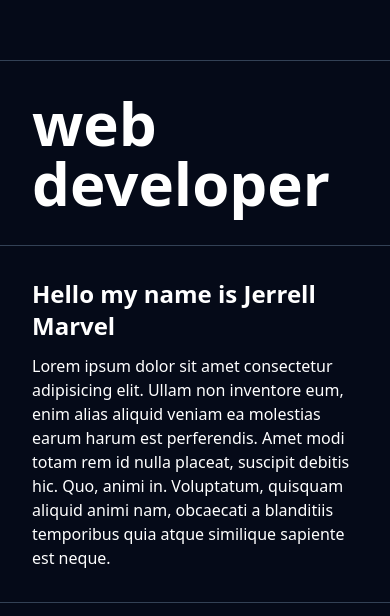
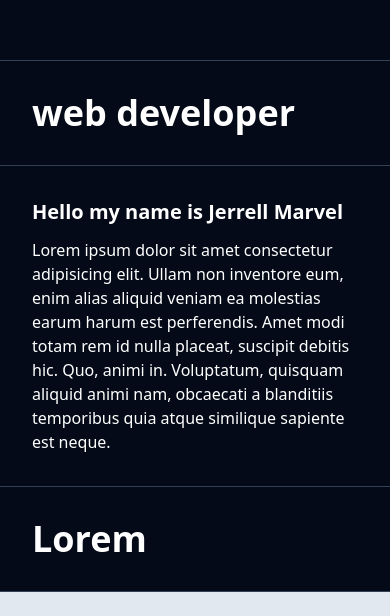
Before and after one commit to Jerrell-Marvel/portfolio-v2.0, a Next.js app: page / in a window 390 px wide. Shown: the part 228-844 px from the top of the page. Built offline with nearby package versions, Linux system fonts and the light colour scheme.

Commit message:
fix home section responsiveness

```diff
--- a/components/Sections/Home/HomeSection2.tsx
+++ b/components/Sections/Home/HomeSection2.tsx
@@ -9,12 +9,12 @@ const HomeSection2 = () => {
         {/* Main image */}
         <div className="bg-main-black h-72 sm:h-96 relative"></div>
 
-        <div className="flex items-center sm:col-start-1 sm:col-end-2 sm:row-start-2 sm:row-end-3 bg-main-black">
-          <h1 className="text-6xl font-extrabold p-8">web developer</h1>
+        <div className="flex items-center sm:col-start-1 sm:col-end-2 sm:row-start-2 sm:row-end-3 bg-main-black p-8">
+          <h1 className="sm:text-6xl font-extrabold text-4xl">web developer</h1>
         </div>
 
         <div className="bg-main-black p-8 flex justify-center flex-col">
-          <h2 className="text-2xl font-extrabold mb-3   ">Hello my name is Jerrell Marvel</h2>
+          <h2 className="sm:text-2xl font-extrabold mb-3 text-xl">Hello my name is Jerrell Marvel</h2>
           <p>
             Lorem ipsum dolor sit amet consectetur adipisicing elit. Ullam non inventore eum, enim alias aliquid veniam ea molestias earum harum est perferendis. Amet modi totam rem id nulla placeat, suscipit debitis hic. Quo, animi in.
             Voluptatum, quisquam aliquid animi nam, obcaecati a blanditiis temporibus quia atque similique sapiente est neque.
@@ -22,7 +22,7 @@ const HomeSection2 = () => {
         </div>
 
         <div className="p-8 bg-main-black flex items-center gap-4">
-          <h3 className="text-6xl font-extrabold">Lorem</h3>
+          <h3 className="sm:text-6xl font-extrabold text-4xl">Lorem</h3>
         </div>
       </div>
     </div>
```
